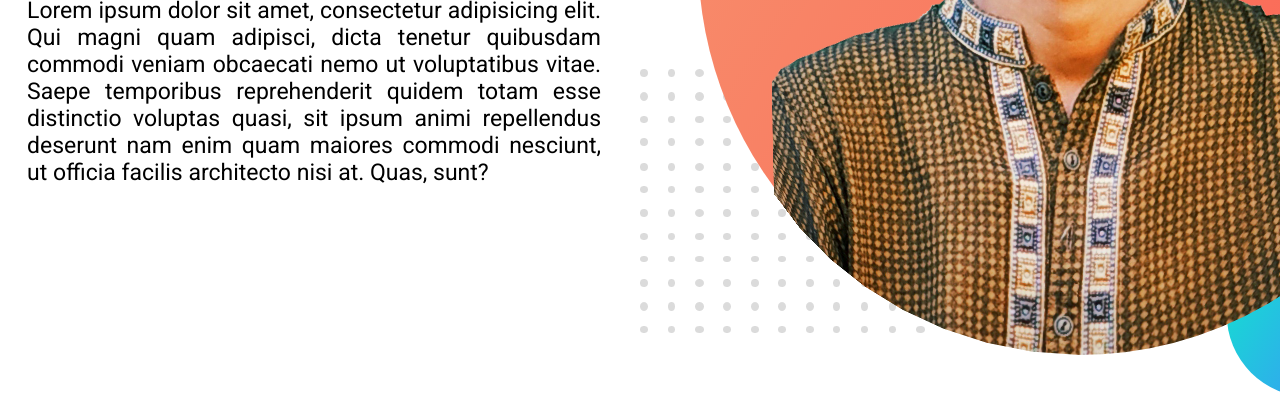
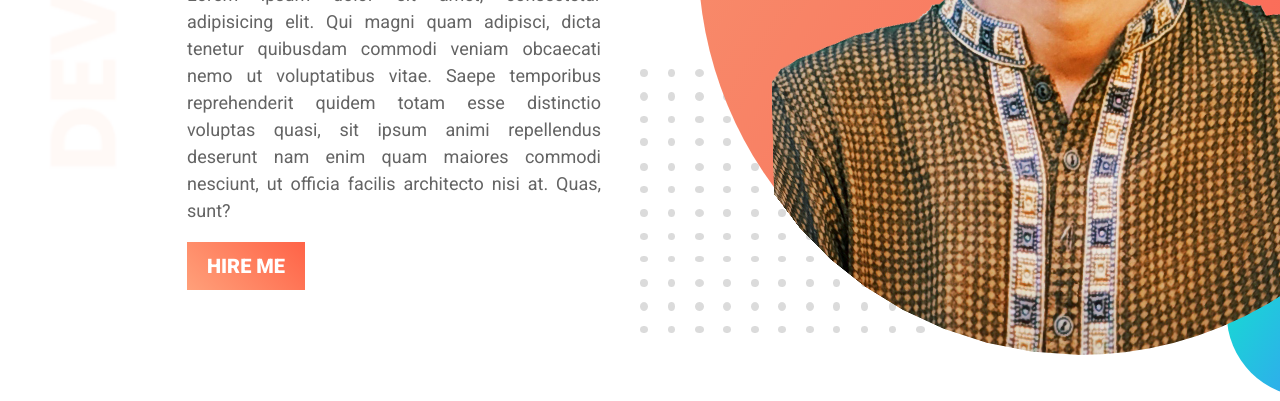
Before and after one commit to manik6521/developer-portfolio, a plain HTML site: page index.html in a window 1280 px wide. Shown: the part 432-833 px from the top of the page. Drawn offline with Linux system fonts and the light colour scheme.

Commit message:
test add

```diff
--- a/index.html
+++ b/index.html
@@ -16,6 +16,7 @@
                     <span>Peter Parker</span> World
                 </h2>
                 <p id="my-des">Lorem ipsum dolor sit amet, consectetur adipisicing elit. Qui magni quam adipisci, dicta tenetur quibusdam commodi veniam obcaecati nemo ut voluptatibus vitae. Saepe temporibus reprehenderit quidem totam esse distinctio voluptas quasi, sit ipsum animi repellendus deserunt nam enim quam maiores commodi nesciunt, ut officia facilis architecto nisi at. Quas, sunt?</p>
+                <button id="btn">Hire me</button>
             </div>
             <div class="part-2">
                 <div class="image">
--- a/style.css
+++ b/style.css
@@ -24,9 +24,13 @@ h2 span {
 .part-1 {
     width: 50%;
     float: left;
-    padding-left: 27px;
+    padding-left: 187px;
 }
-
+.row{
+    background-image: url(image/top-banner.png);
+    background-repeat: no-repeat;
+    background-size: cover;
+}
 .part-2 {
     float: right;
     width: 50%;
@@ -37,7 +41,20 @@ h2 span {
     align-items: center;
 }
 p#my-des {
-    font-size: 23px;
+    font-size: 18px;
     text-align: justify;
     padding-right: 39px;
+    color: #646464;
+    line-height: 1.5;
 }
+button#btn {
+    padding: 12px 20px;
+    font-size: 20px;
+    font-family: 'Roboto';
+    font-weight: 800;
+    background: linear-gradient(45deg, #ffa07a, #ff6347);
+    border: none;
+    color: white;
+    margin: 18px 0px;
+    text-transform: uppercase;
+}
```
